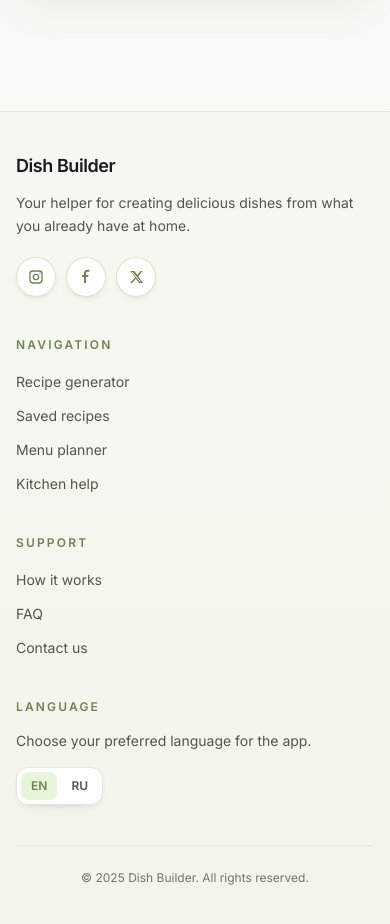
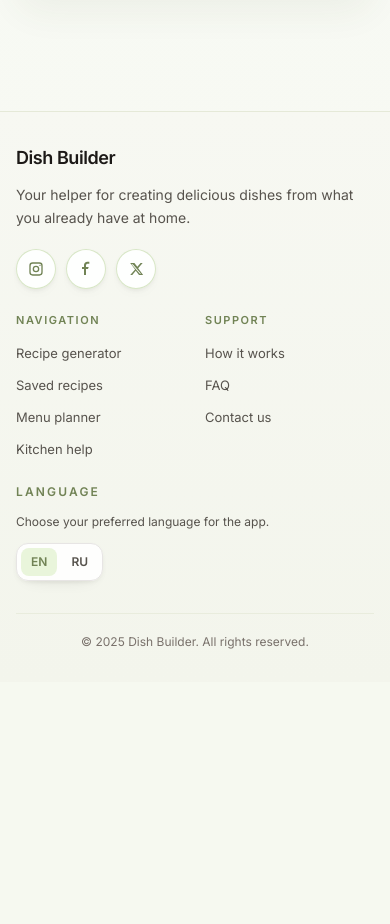
Before and after one commit to Demalin35/dish-builder, a React (Vite) app: page / in a window 390 px wide. Shown: the part 2805-3729 px from the top of the page. After the commit the page ends 3487 px from the top, so only its background shows below. Built offline with nearby package versions, Linux system fonts and the light colour scheme; no server answers.

Commit message:
Improved footer for the mobile version

```diff
--- a/components/Footer.jsx
+++ b/components/Footer.jsx
@@ -75,9 +75,9 @@ export default function Footer() {
 
   return (
     <footer className="site-footer mt-12 border-t border-[rgba(164,176,120,0.18)] sm:mt-14">
-      <div className="container-page py-10 sm:py-12">
-        <div className="grid gap-10 sm:grid-cols-2 lg:grid-cols-4 lg:gap-8">
-          <div className="max-w-sm">
+      <div className="container-page py-8 sm:py-12">
+        <div className="footer-grid grid gap-6 lg:grid-cols-4 lg:gap-8">
+          <div className="footer-brand max-w-sm">
             <p className="text-lg font-semibold tracking-tight text-stone-900">
               {t("header.brand")}
             </p>
@@ -100,9 +100,10 @@ export default function Footer() {
             </div>
           </div>
 
-          <nav aria-label={t("footer.navigation")}>
+          <div className="footer-link-groups grid grid-cols-2 items-start gap-5 sm:gap-6 lg:contents">
+            <nav className="footer-nav-column min-w-0" aria-label={t("footer.navigation")}>
             <h2 className="footer-column-title">{t("footer.navigation")}</h2>
-            <ul className="mt-4 space-y-2.5">
+            <ul className="footer-link-list mt-3 space-y-2 sm:mt-4 sm:space-y-2.5">
               <li>
                 <a href="/#recipe-generator" className="footer-link" onClick={handleRecipeGeneratorClick}>
                   {t("footer.recipeGenerator")}
@@ -138,9 +139,9 @@ export default function Footer() {
             </ul>
           </nav>
 
-          <nav aria-label={t("footer.support")}>
+          <nav className="footer-nav-column min-w-0" aria-label={t("footer.support")}>
             <h2 className="footer-column-title">{t("footer.support")}</h2>
-            <ul className="mt-4 space-y-2.5">
+            <ul className="footer-link-list mt-3 space-y-2 sm:mt-4 sm:space-y-2.5">
               <li>
                 <Link to="/how-it-works" className="footer-link">
                   {t("footer.howItWorks")}
@@ -158,15 +159,18 @@ export default function Footer() {
               </li>
             </ul>
           </nav>
+          </div>
 
-          <div>
+          <div className="footer-language min-w-0">
             <h2 className="footer-column-title">{t("footer.language")}</h2>
-            <p className="mt-4 text-sm text-stone-600">{t("footer.languageHint")}</p>
-            <LanguageSwitcher className="mt-4" />
+            <p className="mt-3 text-xs leading-relaxed text-stone-600 sm:mt-4 sm:text-sm">
+              {t("footer.languageHint")}
+            </p>
+            <LanguageSwitcher className="mt-3 sm:mt-4" />
           </div>
         </div>
 
-        <div className="footer-copyright mt-10 border-t border-[rgba(164,176,120,0.14)] pt-6 text-center text-xs text-stone-500 sm:text-sm">
+        <div className="footer-copyright mt-8 border-t border-[rgba(164,176,120,0.14)] pt-5 text-center text-xs text-stone-500 sm:mt-10 sm:pt-6 sm:text-sm">
           {t("footer.copyright")}
         </div>
       </div>
--- a/index.css
+++ b/index.css
@@ -208,6 +208,18 @@
     @apply inline-block border-0 bg-transparent p-0 text-sm text-stone-600 transition duration-200 hover:translate-x-0.5 hover:text-brand-700 hover:underline;
   }
 
+  @media (max-width: 1023px) {
+    .footer-link-list .footer-link {
+      font-size: 0.8125rem;
+      line-height: 1.35;
+    }
+
+    .footer-nav-column .footer-column-title {
+      font-size: 0.6875rem;
+      letter-spacing: 0.14em;
+    }
+  }
+
   .footer-social-btn {
     @apply inline-flex h-10 w-10 items-center justify-center rounded-full border border-brand-200/80 bg-white/90 text-sm font-semibold text-brand-700 shadow-[var(--shadow-soft)] transition duration-200 hover:-translate-y-0.5 hover:border-brand-300 hover:bg-brand-50 hover:text-brand-700;
   }
```
Also changed, not shown: 6 other files (tests, documents, lock files or other folders).
